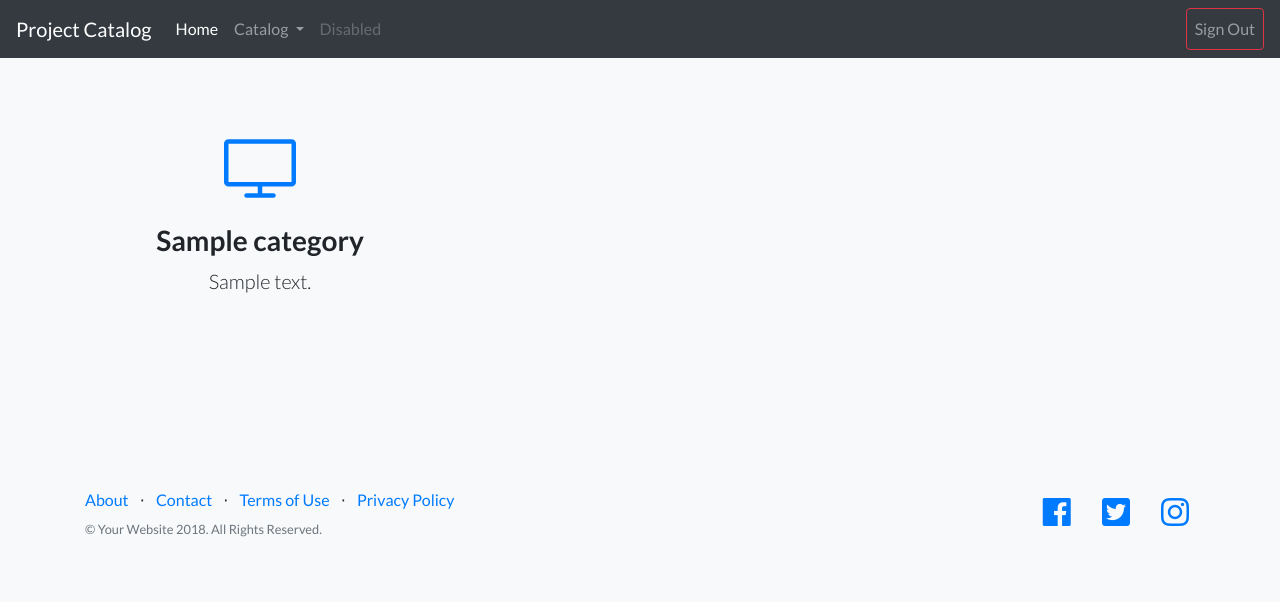
After one commit to mdcodecamper/Udacity-Item-Catalog, a Flask app: page /category/ in a window 1280 px wide. The commit adds this page. Shown: the top 602 px of the page. Run offline with Flask 2, Linux system fonts and the light colour scheme; a user stored in the database is signed in; tables that the repository leaves empty hold one stand-in row (values such as "Sample post"); some libraries are stand-ins or nearby versions.

Commit message:
Fixed category

```diff
--- a/app/routes.py
+++ b/app/routes.py
@@ -1,8 +1,8 @@
 from app import app
 from app import db
 from flask import render_template, flash, url_for, redirect, request
-from app.forms import LoginForm, RegistrationForm
-from app.models import User
+from app.forms import LoginForm, RegistrationForm, CategoryForm
+from app.models import User, Category, Item
 from flask_login import current_user, login_user, logout_user, login_required
 from werkzeug.urls import url_parse
 
@@ -63,3 +63,29 @@ def login():
 def logout():
     logout_user()
     return redirect(url_for('index'))
+
+
+## =============================  Category Module ==================================
+
+@app.route('/category/new', methods=['GET', 'POST'])
+def addCategory():
+    if current_user.is_authenticated:
+        categories = Category.query.all()
+        form = CategoryForm()
+        if form.validate_on_submit():
+            category = Category(name=form.name.data, description=form.description.data)
+            db.session.add(category)
+            db.session.commit()
+            flash('Successfully Added the Category!')
+            return redirect(url_for('category'))
+        elif form.cancel.data == True:
+            return redirect(url_for('category'))
+    return render_template('addCategory.html', title='Add Category', form=form)
+
+
+@app.route('/category/', methods=['GET'])
+def category():
+    if current_user.is_authenticated:
+        categories = Category.query.all()
+        return render_template('categoryList.html', categories = categories)
+    return redirect(url_for('login'))
--- a/app/templates/base.html
+++ b/app/templates/base.html
@@ -76,10 +76,7 @@
 {% block icon %}
 {% endblock %}
 
-{% block login%}
-{% endblock %}
-
-{% block signup%}
+{% block category_list%}
 {% endblock %}
 
 
--- /dev/null
+++ b/app/templates/categoryList.html
@@ -0,0 +1,26 @@
+{% extends "base.html" %}
+
+
+{% block category_list %}
+    <!-- Icons Grid -->
+    <section class="features-icons bg-light text-center">
+      <div class="container">
+        <div class="row">
+          {% for category in categories %}
+
+          <div class="col-lg-4">
+            <div class="features-icons-item mx-auto mb-5 mb-lg-0 mb-lg-3">
+              <div class="features-icons-icon d-flex">
+                <i class="icon-screen-desktop m-auto text-primary"></i>
+              </div>
+              <h3>{{category.name}}</h3>
+              <p class="lead mb-0">{{category.description}}</p>
+            </div>
+          </div>
+
+          {% endfor %}
+
+        </div>
+      </div>
+    </section>
+{% endblock %}
```
Also changed, not shown: app/forms.py (+7 -0 lines), app/templates/addCategory.html (added, +26 -0 lines), app/templates/auth_base.html (+11 -1 lines), catalogDB.db.
